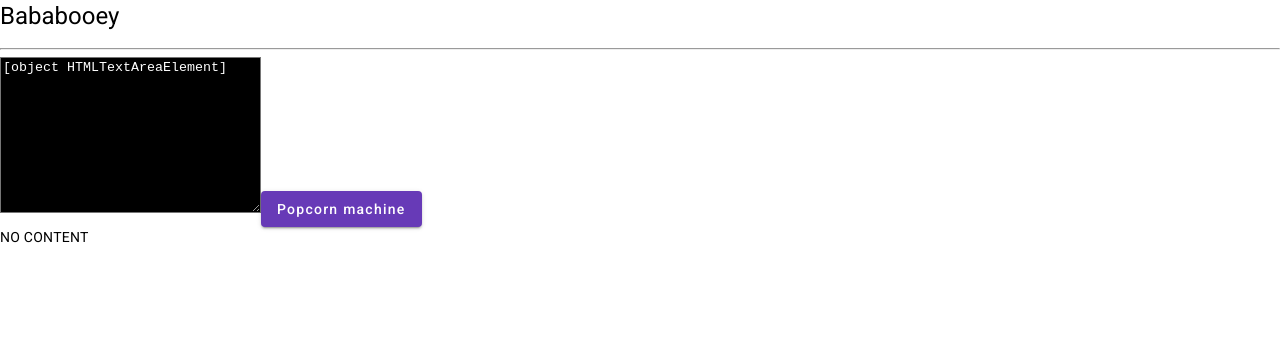
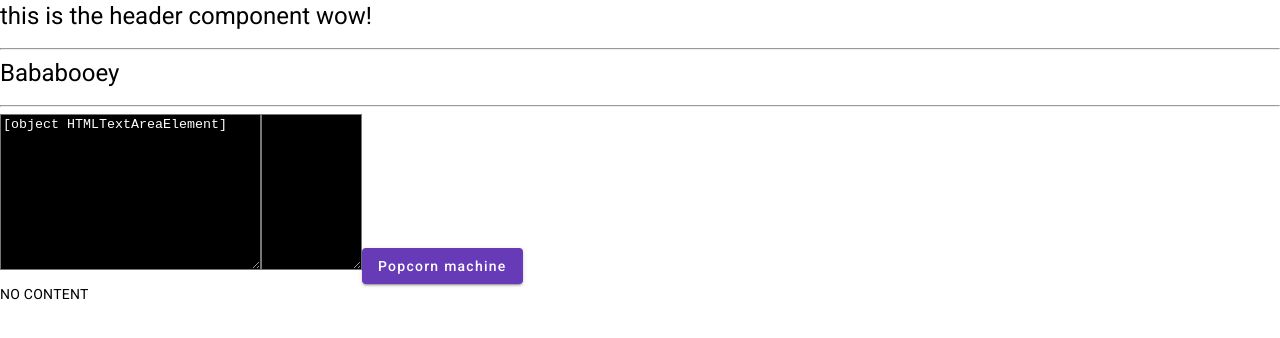
Before and after one commit to lyerlajd/4830-Angular-Demo, an Angular app in the folder Angular-Demo/: page / in a window 1280 px wide. Shown: the top 338 px of the page. Built offline with nearby package versions, Linux system fonts and the light colour scheme.

Commit message:
starting lecture 6 2:48

```diff
--- a/Angular-Demo/src/app/app.module.ts
+++ b/Angular-Demo/src/app/app.module.ts
@@ -1,5 +1,6 @@
 import { NgModule } from '@angular/core';
 import { BrowserModule } from '@angular/platform-browser';
+import { FormsModule } from '@angular/forms';
 
 import { AppComponent } from './app.component';
 
@@ -22,7 +23,8 @@ import { MatButtonModule } from '@angular/material/button';
   imports: [
     BrowserModule,
     BrowserAnimationsModule,
-    MatButtonModule
+    MatButtonModule,
+    FormsModule
   ],
   providers: [],
   bootstrap: [AppComponent]
--- a/Angular-Demo/src/app/header/header.component.html
+++ b/Angular-Demo/src/app/header/header.component.html
@@ -0,0 +1,2 @@
+<h1>this is the header component wow!</h1>
+<hr>
--- a/Angular-Demo/src/app/post/post-create/post-create.component.html
+++ b/Angular-Demo/src/app/post/post-create/post-create.component.html
@@ -3,6 +3,6 @@
 <hr>
 
 <textarea cols="30" rows="10" [value]="submitPost" #submitPost></textarea>
-
+<textarea cols="10" rows="10" [(ngModel)]="twoWayBinding"></textarea>
 <button mat-raised-button color="primary" (click)="AddText(submitPost)">Popcorn machine</button>
 <p>{{printPost}}</p>
--- a/Angular-Demo/src/app/post/post-create/post-create.component.ts
+++ b/Angular-Demo/src/app/post/post-create/post-create.component.ts
@@ -8,8 +8,10 @@ import { Component } from "@angular/core";
 
 export class PostCreateComponent {
   printPost = "NO CONTENT";
+  twoWayBinding = '';
 
   AddText(myMessage: HTMLTextAreaElement){
     this.printPost = myMessage.value;
+    this.twoWayBinding = "fuck you randy";
   }
 }
```
Also changed, not shown: 1 other file (tests, documents, lock files or other folders).
